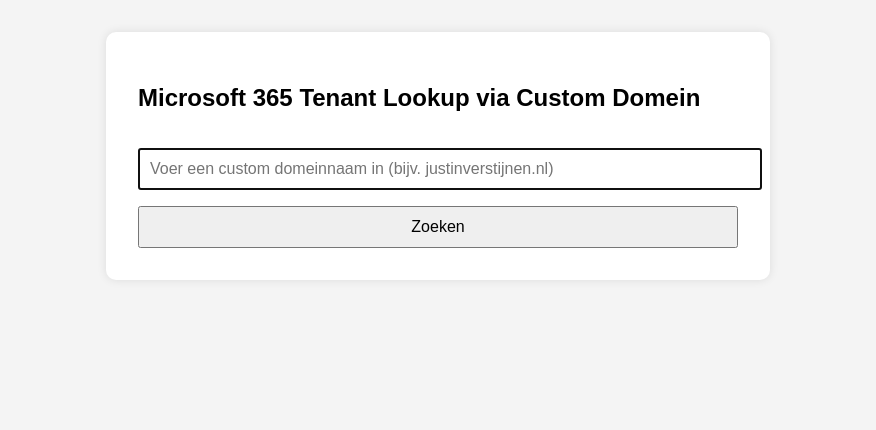
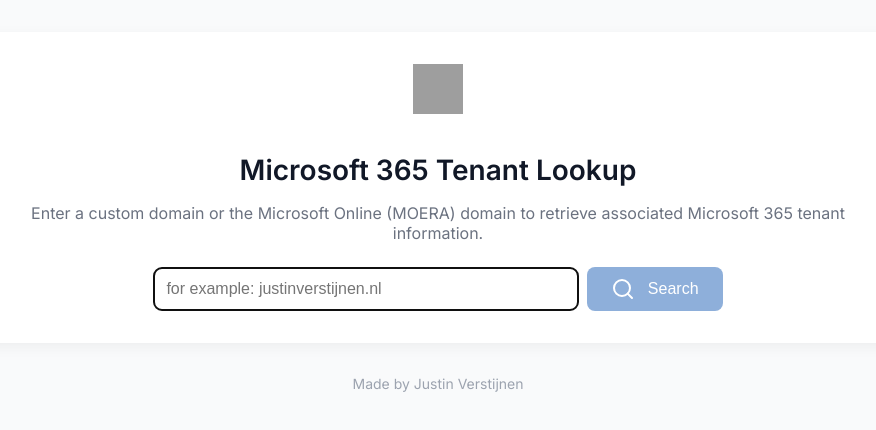
Before and after one commit to JustinVerstijnen/TenantLookupTool, a plain HTML site: page index.html in a window 1280 px wide. Shown: the whole page, without its empty margins (202-1078 px from the left). Drawn offline with nearby package versions, Linux system fonts and the light colour scheme; grey boxes are pictures that could not be loaded.

Commit message:
Add files via upload

```diff
--- a/index.html
+++ b/index.html
@@ -1,18 +1,34 @@
 <!DOCTYPE html>
-<html lang="nl">
+<html lang="en">
 <head>
   <meta charset="UTF-8">
   <meta name="viewport" content="width=device-width, initial-scale=1.0">
-  <title>Microsoft 365 Custom Domain Lookup</title>
+  <title>Microsoft 365 Tenant Lookup</title>
+  <link rel="preconnect" href="https://fonts.googleapis.com">
+  <link rel="preconnect" href="https://fonts.gstatic.com" crossorigin>
+  <link href="https://fonts.googleapis.com/css2?family=Inter:wght@400;600&display=swap" rel="stylesheet">
   <link rel="stylesheet" href="styles.css">
+  <script src="https://unpkg.com/lucide@latest"></script>
 </head>
 <body onload="document.getElementById('input').focus();">
-<div class="container">
-  <h2>Microsoft 365 Tenant Lookup via Custom Domein</h2>
-  <input id="input" placeholder="Voer een custom domeinnaam in (bijv. justinverstijnen.nl)" onkeypress="handleKeyPress(event)" />
-  <button onclick="lookupFromCustomDomain()">Zoeken</button>
-  <div id="result"></div>
-</div>
+  <div class="container">
+    <a href="https://justinverstijnen.nl" target="_blank">
+      <img src="https://justinverstijnen.nl/wp-content/uploads/2025/04/cropped-Logo-2.0-Transparant.png" alt="Logo" class="logo">
+    </a>
+    <h1>Microsoft 365 Tenant Lookup</h1>
+    <p class="subtitle">Enter a custom domain or the Microsoft Online (MOERA) domain to retrieve associated Microsoft 365 tenant information.</p>
+    <div class="input-group">
+      <input id="input" placeholder="for example: justinverstijnen.nl" onkeypress="handleKeyPress(event)" />
+      <button onclick="lookupFromCustomDomain()">
+        <i data-lucide="search"></i>&nbsp;Search
+      </button>
+    </div>
+    <div id="result"></div>
+  </div>
+  <footer>
+    <p>Made by Justin Verstijnen</p>
+  </footer>
 <script src="script.js"></script>
+<script>lucide.createIcons();</script>
 </body>
 </html>
--- a/script.js
+++ b/script.js
@@ -1,3 +1,4 @@
+
 function handleKeyPress(event) {
   if (event.key === 'Enter') {
     lookupFromCustomDomain();
@@ -7,10 +8,12 @@ function handleKeyPress(event) {
 async function lookupFromCustomDomain() {
   const input = document.getElementById("input").value.trim();
   const resultDiv = document.getElementById("result");
+
+  resultDiv.className = ''; // Reset animatie
   resultDiv.innerHTML = "Even zoeken...";
 
   if (!input.includes(".")) {
-    resultDiv.innerHTML = "Voer een geldig domein in.";
+    resultDiv.innerHTML = "Please fill in a valid domain.";
     return;
   }
 
@@ -36,15 +39,19 @@ async function lookupFromCustomDomain() {
       location = "Germany (Microsoft Cloud Deutschland)";
     }
 
-    resultDiv.innerHTML = `<h3>Tenant Informatie:</h3>
+    resultDiv.innerHTML = `<h3>Tenant Information:</h3>
       <table>
-        <tr><th>Custom Domein</th><td>${input}</td></tr>
+        <tr><th>Custom domain</th><td>${input}</td></tr>
         <tr><th>Tenant ID</th><td>${tenantId}</td></tr>
-        <tr><th>Tenant Naam (mogelijk)</th><td>${tenantName}</td></tr>
-        <tr><th>Locatie</th><td>${location}</td></tr>
+        <tr><th>Location</th><td>${location}</td></tr>
         <tr><th>Issuer</th><td>${issuer}</td></tr>
       </table>`;
+
+    setTimeout(() => {
+      resultDiv.className = 'fade-in';
+    }, 50);
   } catch (err) {
+    resultDiv.className = '';
     resultDiv.innerHTML = `Fout: ${err.message}`;
   }
 }
--- a/styles.css
+++ b/styles.css
@@ -1,32 +1,112 @@
+
+:root {
+  --primary-color: #8EAFDA;
+  --bg-color: #f9fafb;
+  --text-color: #111827;
+  --border-radius: 0.5rem;
+  --font-family: 'Inter', sans-serif;
+}
+
 body {
-  font-family: Arial, sans-serif;
-  margin: 2rem;
-  background: #f4f4f4;
+  font-family: var(--font-family);
+  margin: 0;
+  padding: 2rem;
+  background-color: var(--bg-color);
+  color: var(--text-color);
 }
+
 .container {
-  max-width: 600px;
+  max-width: 900px;
   margin: auto;
   background: white;
   padding: 2rem;
-  border-radius: 10px;
-  box-shadow: 0 0 10px rgba(0,0,0,0.1);
+  border-radius: var(--border-radius);
+  box-shadow: 0 4px 14px rgba(0, 0, 0, 0.05);
+  text-align: center;
 }
-input, button {
-  padding: 10px;
-  width: 100%;
-  margin-top: 1rem;
+
+.logo {
+  width: 50px;
+  height: 50px;
+  margin-bottom: 1rem;
+}
+
+h1 {
+  font-size: 1.75rem;
+  margin-bottom: 0.5rem;
+}
+
+.subtitle {
+  color: #6b7280;
+  margin-bottom: 1.5rem;
+}
+
+.input-group {
+  display: flex;
+  gap: 0.5rem;
+  justify-content: center;
+}
+
+input {
+  flex: 1;
+  padding: 0.75rem;
+  border: 1px solid #d1d5db;
+  border-radius: var(--border-radius);
   font-size: 1rem;
+  max-width: 400px;
 }
+
+button {
+  background-color: var(--primary-color);
+  color: white;
+  border: none;
+  padding: 0 1.5rem;
+  border-radius: var(--border-radius);
+  font-size: 1rem;
+  cursor: pointer;
+  transition: background 0.3s ease;
+  display: flex;
+  align-items: center;
+  gap: 0.5rem;
+}
+
+button:hover {
+  background-color: #6f94c9;
+}
+
 table {
   width: 100%;
-  border-collapse: collapse;
-  margin-top: 1rem;
+  border-collapse: separate;
+  border-spacing: 0 0.5rem;
+  margin-top: 1.5rem;
 }
+
 th, td {
   text-align: left;
-  padding: 8px;
-  border-bottom: 1px solid #ccc;
+  padding: 0.75rem 1rem;
+  background: #f9fafb;
+  border-radius: var(--border-radius);
+  box-shadow: 0 1px 2px rgba(0,0,0,0.05);
 }
+
 th {
-  background-color: #f0f0f0;
+  font-weight: 600;
+  background: #e5e7eb;
 }
+
+footer {
+  margin-top: 2rem;
+  text-align: center;
+  color: #9ca3af;
+  font-size: 0.875rem;
+}
+
+.fade-in {
+  opacity: 0;
+  animation: fadeInAnimation 0.8s ease-in-out forwards;
+}
+
+@keyframes fadeInAnimation {
+  from { opacity: 0; transform: translateY(10px); }
+  to { opacity: 1; transform: translateY(0); }
+}
```
